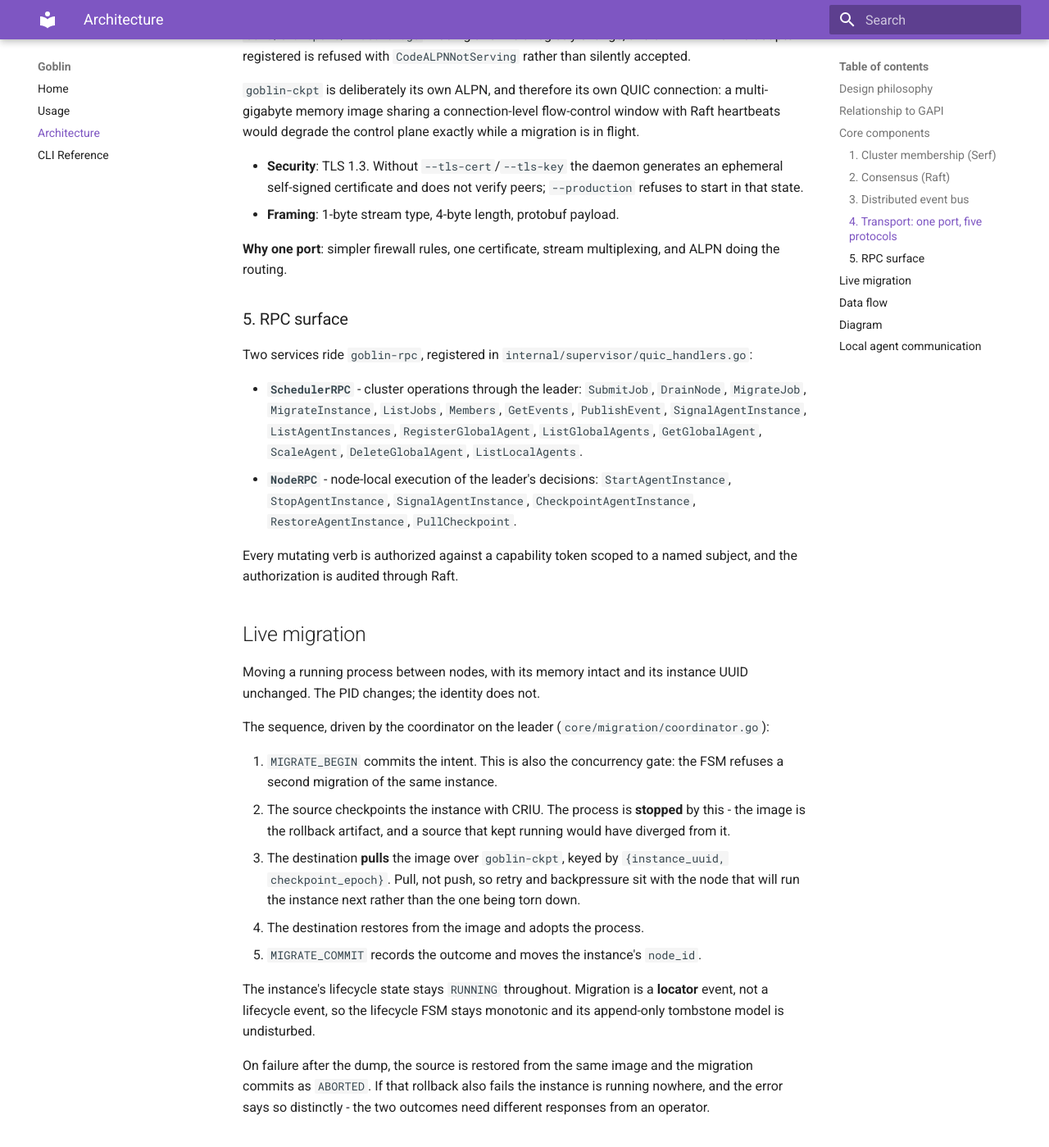
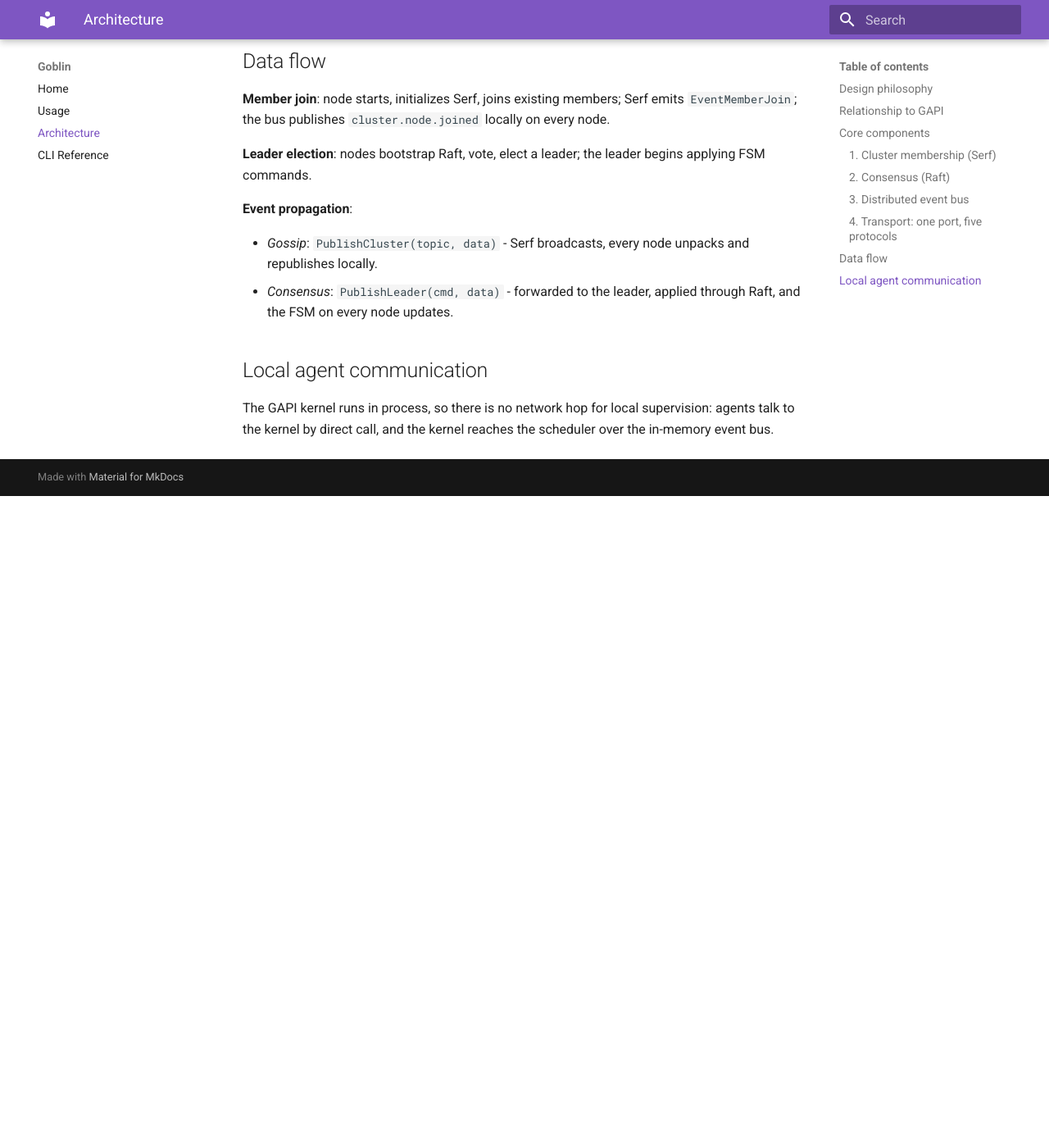
Before and after one commit to goppydae/goblin, an MkDocs documentation site: the page built from docs/content/architecture.md, in a window 1280 px wide and 1400 px high, scrolled down 2594 px. Shown: the whole window at 82% size. Built offline with MkDocs 1.6.1 and Material for MkDocs 9.7.7, drawn with Linux system fonts in a browser that asks for light colours; after the commit the page ends 3199 px from its top, so only the background shows below that; some of the changed text lies outside the part shown.

Commit message:
docs(goblin): the documentation adopts the skeleton
goblin's five flat files become the layout gapi and magelib share:
content/_index.md, content/architecture.md, and user/ and reference/
sections each with a header. Hugo is NOT wired - that needs
magelib.DocsConfig and the re-vendor - so the tree lands correct and
unrendered, which is the state gapi's generated reference is already in.

architecture.md is a TRIM, not a rewrite, and it is now public and
standalone. The target-shaped material moved to the hub in the content
merges; what stays is repo-local orientation that does not require hub
access to make sense, which matters because the hub is private and a
public page cannot defer to it. The FSM command table is deliberately
not carried over: reproducing a code declaration in prose is
GAPI-DIV-118, and the copy here was wrong anyway - it said nine commands
where raft.proto declares eleven.

user/overview.md is the one piece of new prose, and it is one screen
because it is the eventual source for goblin.7. There is still no
installation or configuration page: that surface is unsettled, and
operator decision 58 refuses a stub that would read as documentation to
everyone who found it.

TWO REFERENCES WERE REPOINTED THAT THE PLAN HAD NOT NAMED. Magefile.go's
man-page map still pointed at docs/index.md, and it fails by SKIPPING a
missing file rather than erroring, so the landing page would have
dropped out of man generation in silence. And usage.md carried a
same-directory link to cli-reference.md that the move put in a different
directory - the kind of break that only appears once the files land
apart.

Verified: mage build exit 0, TestEnvNames exit 0, ASCII clean, no
dangling links, no orphaned pages.

````diff
--- a/docs/architecture.md
+++ b/docs/content/architecture.md
@@ -64,18 +74,6 @@ consistent.
 - **Leader election**: one node leads; only the leader accepts writes.
 - **Log replication**: commands are committed to a replicated FSM.
 
-The FSM is **not** just a key-value store. It dispatches nine command
-types (`core/consensus/fsm.go`):
-
-| Command | Purpose |
-| ------- | ------- |
-| `SET`, `DELETE`, `CAS` | the generic KV namespace |
-| `ADMIT` | admit an instance, minting its UUID at propose time |
-| `TRANSITION` | lifecycle state changes, illegal ones rejected |
-| `SIGNAL` | authorize and audit a signal before delivery |
-| `MIGRATE_BEGIN`, `MIGRATE_COMMIT` | live migration intent and outcome |
-| `UNSPECIFIED` | rejected loudly - never misapplied |
-
 Instance identity lives here and is immutable. Instance *location* does
 not: it lives in gossip, because it changes on every restart and
 migration.
@@ -122,54 +120,6 @@ plane exactly while a migration is in flight.
 **Why one port**: simpler firewall rules, one certificate, stream
 multiplexing, and ALPN doing the routing.
 
-### 5. RPC surface
-
-Two services ride `goblin-rpc`, registered in
-`internal/supervisor/quic_handlers.go`:
-
-- **`SchedulerRPC`** - cluster operations through the leader:
-  `SubmitJob`, `DrainNode`, `MigrateJob`, `MigrateInstance`, `ListJobs`,
-  `Members`, `GetEvents`, `PublishEvent`, `SignalAgentInstance`,
-  `ListAgentInstances`, `RegisterGlobalAgent`, `ListGlobalAgents`,
-  `GetGlobalAgent`, `ScaleAgent`, `DeleteGlobalAgent`,
-  `ListLocalAgents`.
-- **`NodeRPC`** - node-local execution of the leader's decisions:
-  `StartAgentInstance`, `StopAgentInstance`, `SignalAgentInstance`,
-  `CheckpointAgentInstance`, `RestoreAgentInstance`, `PullCheckpoint`.
-
-Every mutating verb is authorized against a capability token scoped to a
-named subject, and the authorization is audited through Raft.
-
-## Live migration
-
-Moving a running process between nodes, with its memory intact and its
-instance UUID unchanged. The PID changes; the identity does not.
-
-The sequence, driven by the coordinator on the leader
-(`core/migration/coordinator.go`):
-
-1. `MIGRATE_BEGIN` commits the intent. This is also the concurrency
-   gate: the FSM refuses a second migration of the same instance.
-2. The source checkpoints the instance with CRIU. The process is
-   **stopped** by this - the image is the rollback artifact, and a
-   source that kept running would have diverged from it.
-3. The destination **pulls** the image over `goblin-ckpt`, keyed by
-   `{instance_uuid, checkpoint_epoch}`. Pull, not push, so retry and
-   backpressure sit with the node that will run the instance next
-   rather than the one being torn down.
-4. The destination restores from the image and adopts the process.
-5. `MIGRATE_COMMIT` records the outcome and moves the instance's
-   `node_id`.
-
-The instance's lifecycle state stays `RUNNING` throughout. Migration is
-a **locator** event, not a lifecycle event, so the lifecycle FSM stays
-monotonic and its append-only tombstone model is undisturbed.
-
-On failure after the dump, the source is restored from the same image
-and the migration commits as `ABORTED`. If that rollback also fails the
-instance is running nowhere, and the error says so distinctly - the two
-outcomes need different responses from an operator.
-
 ## Data flow
 
 **Member join**: node starts, initializes Serf, joins existing members;
@@ -186,49 +136,6 @@ leader begins applying FSM commands.
 - *Consensus*: `PublishLeader(cmd, data)` - forwarded to the leader,
   applied through Raft, and the FSM on every node updates.
 
-## Diagram
-
-```mermaid
-graph TD
-    subgraph NodeA [Node A - Leader]
-        GAPI_A[GAPI kernel]
-        AgentMgr_A[Agent manager]
-        EB_A[Event bus]
-        Serf_A[Serf]
-        Raft_A[Raft leader]
-        FSM_A[FSM]
-        Sched_A[Scheduler]
-        Mig_A[Migration coordinator]
-
-        GAPI_A --> AgentMgr_A
-        AgentMgr_A --> EB_A
-        EB_A -- "cluster event" --> Serf_A
-        EB_A -- "leader event" --> Raft_A
-        Raft_A --> FSM_A
-        Serf_A --> EB_A
-        Sched_A --> AgentMgr_A
-        Mig_A --> Raft_A
-    end
-
-    subgraph NodeB [Node B - Follower]
-        GAPI_B[GAPI kernel]
-        AgentMgr_B[Agent manager]
-        EB_B[Event bus]
-        Serf_B[Serf]
-        Raft_B[Raft follower]
-        FSM_B[FSM]
-
-        GAPI_B --> AgentMgr_B
-        AgentMgr_B --> EB_B
-        Raft_B --> FSM_B
-        Serf_B --> EB_B
-    end
-
-    Serf_A -- gossip --> Serf_B
-    Raft_A -- "AppendEntries" --> Raft_B
-    Mig_A -- "checkpoint image (goblin-ckpt)" --> AgentMgr_B
-```
-
 ## Local agent communication
 
 The GAPI kernel runs in process, so there is no network hop for local
--- a/mkdocs.yml
+++ b/mkdocs.yml
@@ -11,10 +11,10 @@ theme:
       accent: teal
 
 nav:
-  - Home: index.md
-  - Usage: usage.md
-  - Architecture: architecture.md
-  - CLI Reference: cli-reference.md
+  - Home: content/_index.md
+  - Usage: content/user/usage.md
+  - Architecture: content/architecture.md
+  - CLI Reference: content/reference/cli-reference.md
 
 markdown_extensions:
   - admonition
````
Also changed, not shown: other parts of docs/content/architecture.md (+13 -3 lines), README.md (+5 -5 lines), docs/content/_index.md (renamed from docs/index.md, +7 -2 lines), docs/content/reference/_index.md (added, +14 -0 lines), docs/content/reference/cli-reference.md (renamed from docs/cli-reference.md, +5 -0 lines), docs/content/user/_index.md (added, +13 -0 lines), docs/content/user/overview.md (added, +26 -0 lines), docs/content/user/usage.md (renamed from docs/usage.md, +6 -1 lines), 2 other files.
